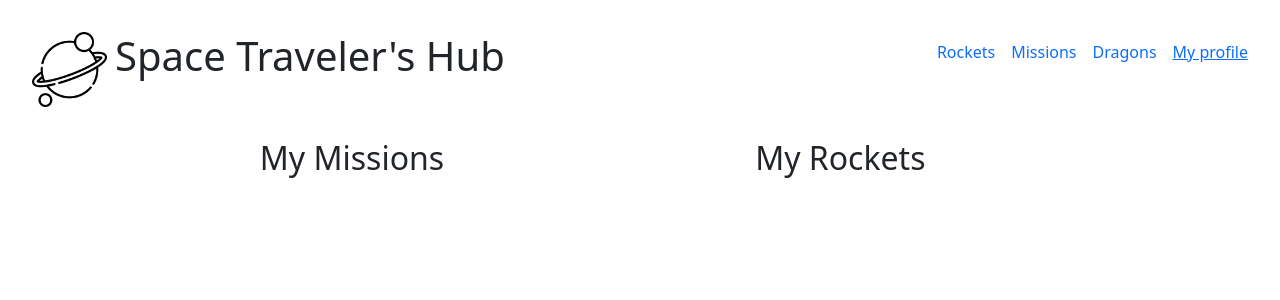
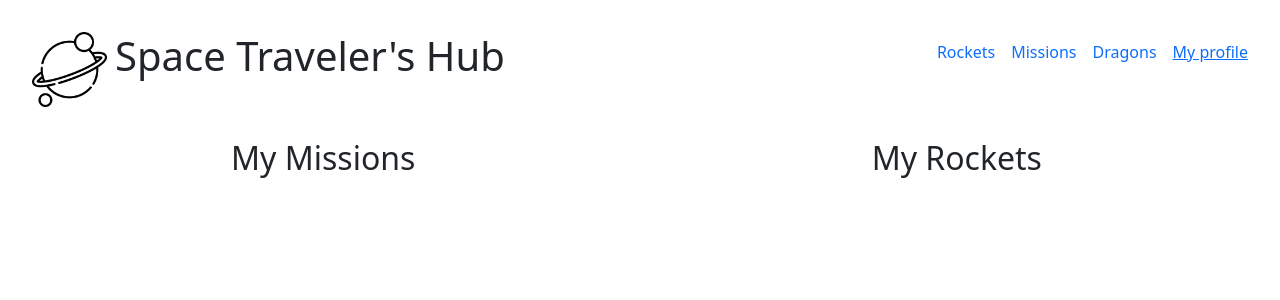
Before and after one commit to lazyCode-404/Space-Travel, a React (Create React App) app: page /Profile in a window 1280 px wide. Shown: the top 300 px of the page. Built offline with nearby package versions, Linux system fonts and the light colour scheme.

Commit message:
Add style to displayRockets

```diff
--- a/src/index.css
+++ b/src/index.css
@@ -13,3 +13,7 @@
 .profile-missions {
   width: 50%;
 }
+
+.profile-rockets {
+  width: 50%;
+}
```
